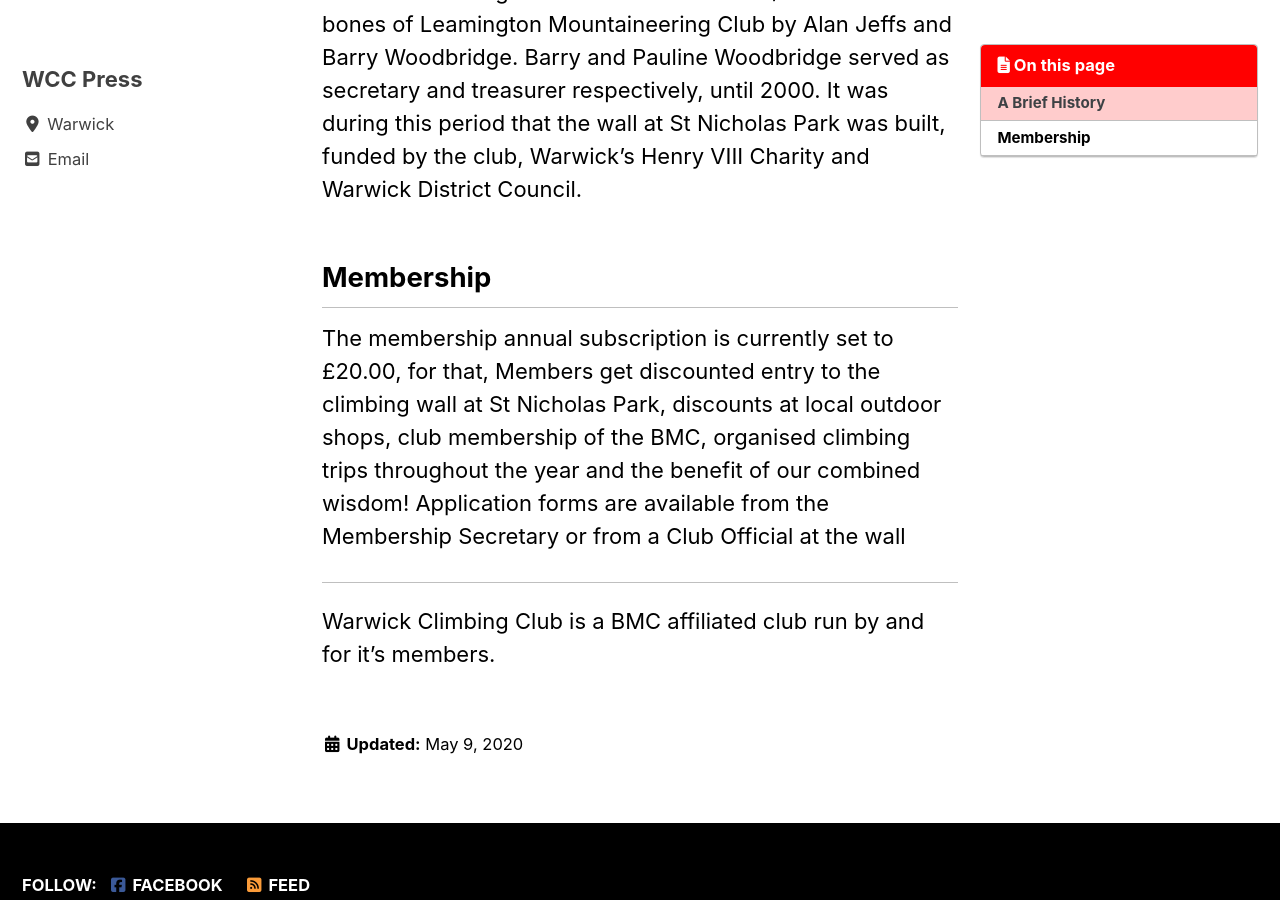
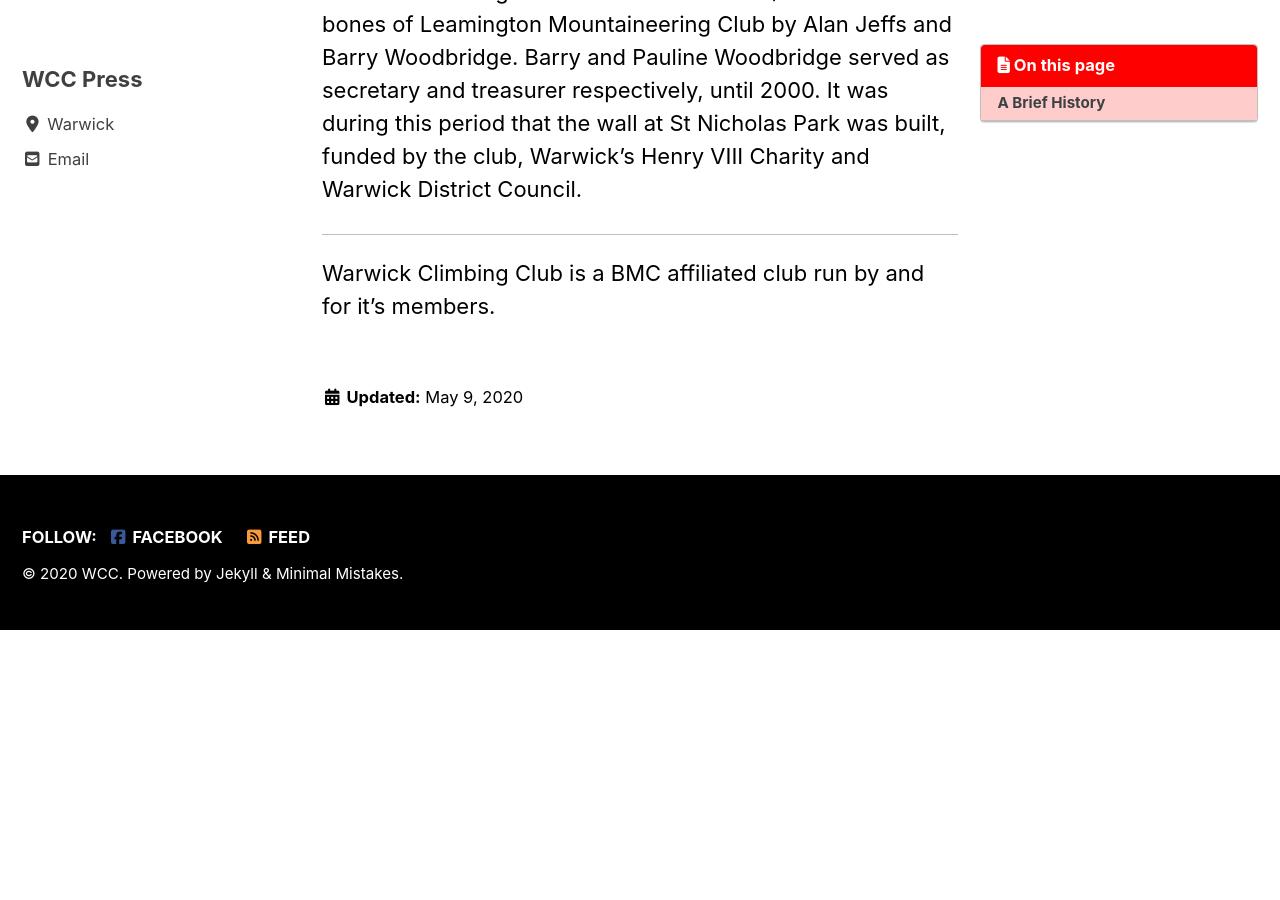
Before and after one commit to warwickclimbing/warwickclimbing.github.io, a Jekyll site: the page built from _pages/about.md, in a window 1280 px wide and 900 px high, scrolled down 1017 px. Built offline with Jekyll 4.4.1, drawn with Linux system fonts in a browser that asks for light colours; cached includes are drawn as plain includes; nearby versions of some CDN libraries; after the commit the page ends 1647 px from its top, so only the background shows below that.

Commit message:
Update about.md

```diff
--- a/_pages/about.md
+++ b/_pages/about.md
@@ -13,10 +13,6 @@ In the mid 1980's Leamington Mountaineering Club gained an offshoot ,the Newbold
 
 Warwick Climbing Club was formed in 1992/3 from the bones of Leamington Mountaineering Club by Alan Jeffs and Barry Woodbridge. Barry and Pauline Woodbridge served as secretary and treasurer respectively, until 2000. It was during this period that the wall at St Nicholas Park was built, funded by the club, Warwick's Henry VIII Charity and Warwick District Council.
 
-
-## Membership
-The membership annual subscription is currently set to £20.00, for that, Members get discounted entry to the climbing wall at St Nicholas Park, discounts at local outdoor shops, club membership of the BMC, organised climbing trips throughout the year and the benefit of our combined wisdom! Application forms are available from the Membership Secretary or from a Club Official at the wall
-
 ---
 
 Warwick Climbing Club is a BMC affiliated club run by and for it's members.
```
